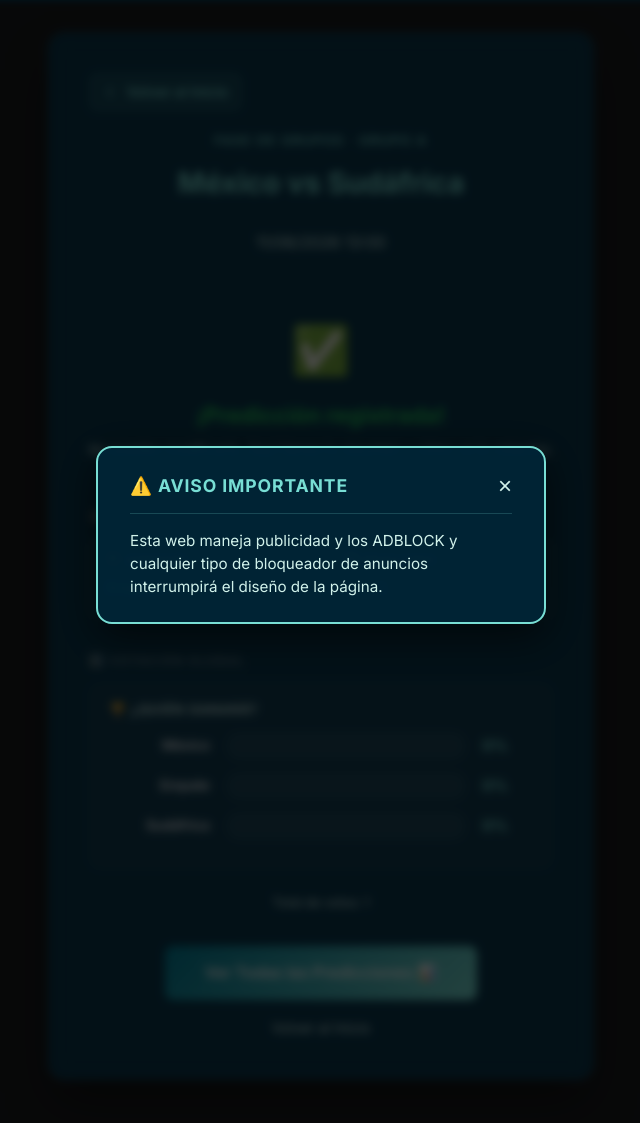
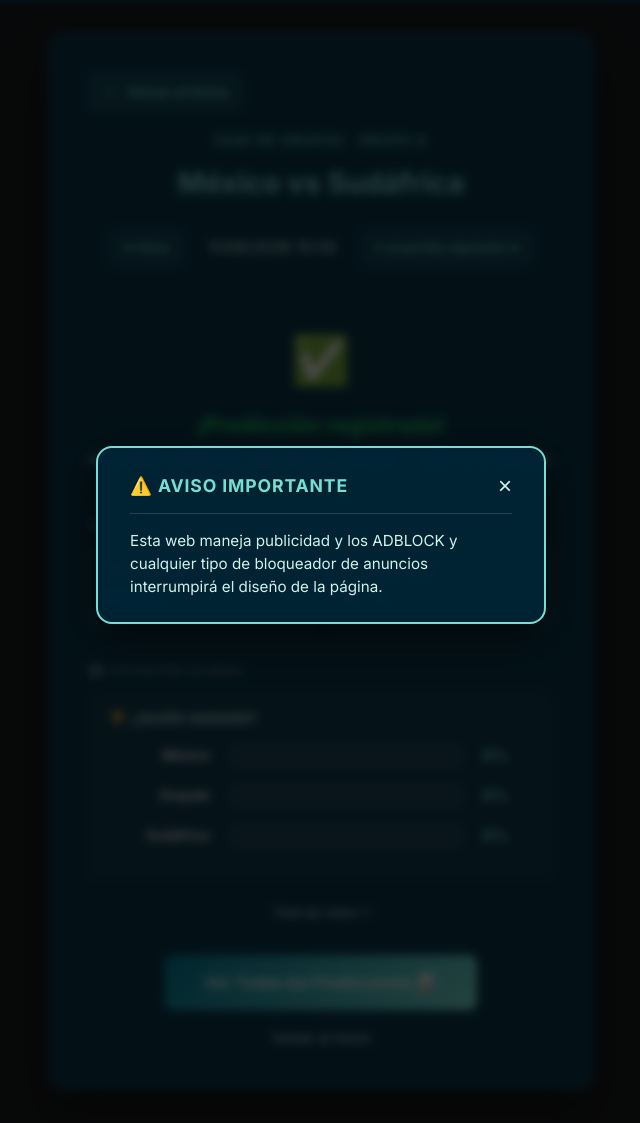
Before and after one commit to Blakezama/quineladroA2026, a Flask app: page /apostar/1 in a window 1280 px wide. Shown: the part 79-1202 px from the top of the page, without its empty margins (319-959 px from the left). Run offline with Flask 3, Linux system fonts and the light colour scheme; the visitor is signed in with stand-in values (Sample User, id 1); tables that the repository leaves empty hold one stand-in row (values such as "Sample post").

Commit message:
feat: add navigation for adjacent matches and apply timezone offset for match scheduling

```diff
--- a/app.py
+++ b/app.py
@@ -408,7 +408,10 @@ def apostar(id_partido):
         'bloqueado': partido_bloqueado
     }
 
-    return render_template('apostar.html', partido=partido, partido_data=partido_data, ya_voto=ya_voto, partido_bloqueado=partido_bloqueado)
+    partido_anterior = Partido.query.get(id_partido - 1)
+    partido_siguiente = Partido.query.get(id_partido + 1)
+
+    return render_template('apostar.html', partido=partido, partido_data=partido_data, ya_voto=ya_voto, partido_bloqueado=partido_bloqueado, partido_anterior=partido_anterior, partido_siguiente=partido_siguiente)
 
 
 @app.route('/perfil')
@@ -965,7 +968,8 @@ def poblar_datos_iniciales():
         # Parsing date "YYYY-MM-DD" and time "HH:MM"
         year, month, day = map(int, match['date'].split('-'))
         hour, minute = map(int, match['time_str'].split(':'))
-        fecha_partido = datetime(year, month, day, hour, minute)
+        # Se ajusta la hora a la de Venezuela sumando 2 horas
+        fecha_partido = datetime(year, month, day, hour, minute) + timedelta(hours=2)
 
         p = Partido(equipo_a=match['team1'], equipo_b=match['team2'], fecha=fecha_partido, fase="Fase de Grupos", grupo=match['grupo'])
         partidos_a_insertar.append(p)
--- a/templates/apostar.html
+++ b/templates/apostar.html
@@ -14,7 +14,21 @@
     <div class="vote-header">
         <span class="fase-badge">{{ partido.fase }} · Grupo {{ partido.grupo }}</span>
         <h1>{{ partido.equipo_a }} vs {{ partido.equipo_b }}</h1>
-        <p style="color: var(--text-dim); margin-top: 0.25rem;">{{ partido.fecha.strftime('%d/%m/%Y %H:%M') }}</p>
+        <div style="display: flex; justify-content: center; align-items: center; gap: 1.5rem; margin-top: 0.75rem;">
+            {% if partido_anterior %}
+                <a href="{{ url_for('apostar', id_partido=partido_anterior.id) }}" class="nav-btn">⬅ Ir al partido anterior</a>
+            {% else %}
+                <a href="{{ url_for('inicio') }}" class="nav-btn">⬅ Atrás</a>
+            {% endif %}
+
+            <p style="color: var(--text-dim); margin: 0; font-weight: 500;">{{ partido.fecha.strftime('%d/%m/%Y %H:%M') }}</p>
+
+            {% if partido_siguiente %}
+                <a href="{{ url_for('apostar', id_partido=partido_siguiente.id) }}" class="nav-btn">Ir al partido siguiente ➡</a>
+            {% else %}
+                <a href="{{ url_for('mis_predicciones') }}" class="nav-btn">Ir a predicciones ➡</a>
+            {% endif %}
+        </div>
     </div>
 
     <!-- ===== VISTA DE VOTACIÓN ===== -->
@@ -494,8 +508,31 @@
         text-transform: uppercase;
     }
 
+    /* Botones de navegación (Anterior/Siguiente) */
+    .nav-btn {
+        color: var(--accent-color);
+        text-decoration: none;
+        font-size: 0.8rem;
+        font-weight: 600;
+        padding: 0.4rem 0.8rem;
+        border-radius: 8px;
+        background: rgba(120, 222, 212, 0.08);
+        border: 1px solid rgba(120, 222, 212, 0.2);
+        transition: all 0.3s ease;
+        white-space: nowrap;
+    }
+    .nav-btn:hover {
+        background: rgba(120, 222, 212, 0.18);
+        transform: translateY(-1px);
+        box-shadow: 0 4px 10px rgba(120, 222, 212, 0.15);
+    }
+    .nav-btn:active {
+        transform: translateY(0);
+    }
+
     @media (max-width: 480px) {
         .my-prediction-grid { grid-template-columns: 1fr; }
+        .vote-header > div { flex-direction: column; gap: 0.8rem !important; }
     }
 </style>
 
```
